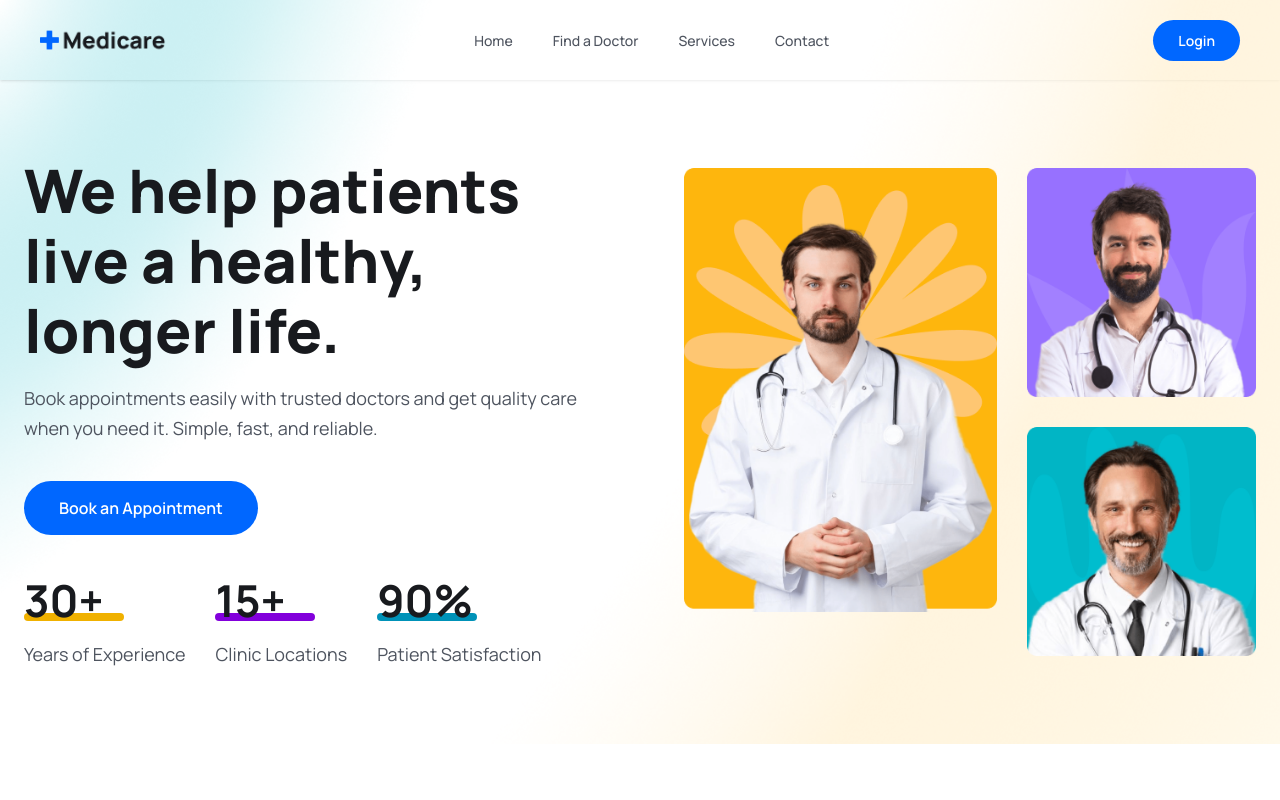
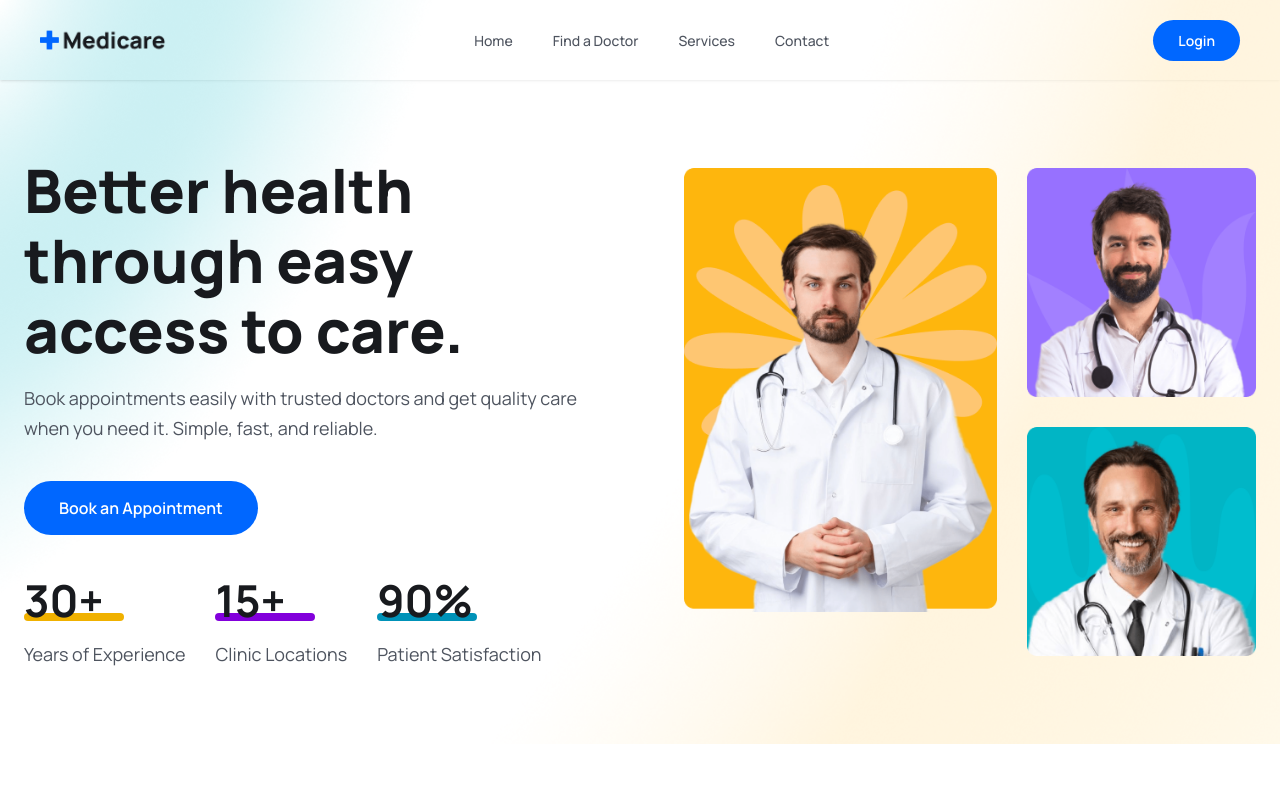
Before and after one commit to Arunabh-Sen/medicare-application-minor-project, a React (Vite) app in the folder frontend/: page / in a window 1280 px wide. Shown: the top 800 px of the page. Built offline with nearby package versions, Linux system fonts and the light colour scheme.

Commit message:
changed the hero section title

```diff
--- a/frontend/src/pages/Home.jsx
+++ b/frontend/src/pages/Home.jsx
@@ -55,7 +55,7 @@ const Home = () => {
                 className='reveal-fade-up text-[36px] leading-[46px] text-[#181a1e] font-[800] md:text-[60px] md:leading-[70px]'
                 style={{ '--delay': '0ms' }}
               >
-                We help patients live a healthy, longer life.
+                Better health through easy access to care.
               </h1>
               <p
                 data-reveal
```
